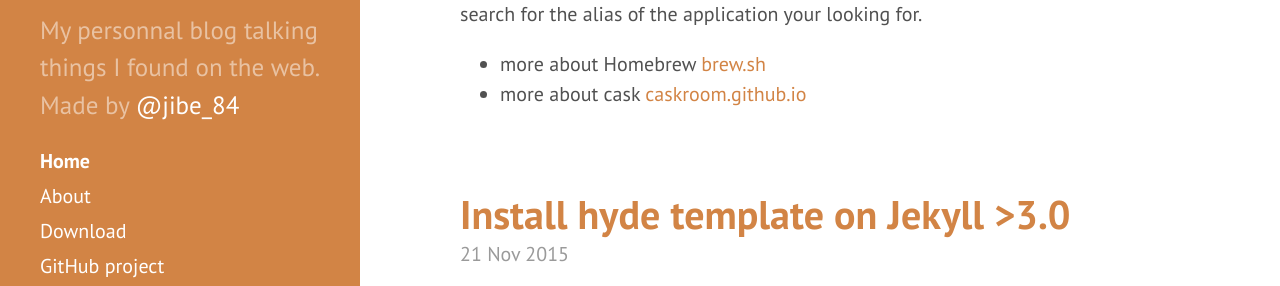
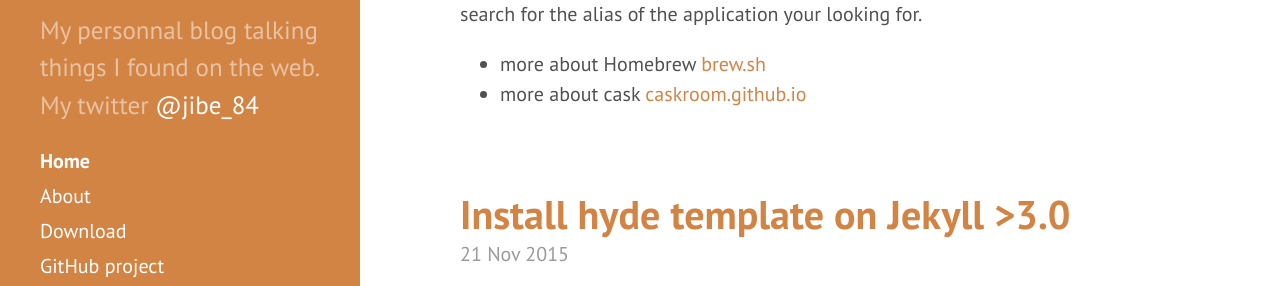
Before and after one commit to jibe84/jibe84.github.io, a Jekyll site: the page built from index.html, in a window 1280 px wide. Shown: the part 491-777 px from the top of the page. Built offline with Jekyll 4.4.1, drawn with Linux system fonts in a browser that asks for light colours; the list of posts is cut into pages by our own code.

Commit message:
Update _config.yml

```diff
--- a/_config.yml
+++ b/_config.yml
@@ -9,7 +9,7 @@ permalink:        pretty
 # Setup
 title:            JBaptiste Reynaud
 tagline:          'Php dev'
-description:      'My personnal blog talking things I found on the web. Made by <a href="https://twitter.com/jibe_84" target="_blank">@jibe_84</a>'
+description:      'My personnal blog talking things I found on the web. My twitter <a href="https://twitter.com/jibe_84" target="_blank">@jibe_84</a>'
 url:              jibe84.github.io
 baseurl:          /
 
```
